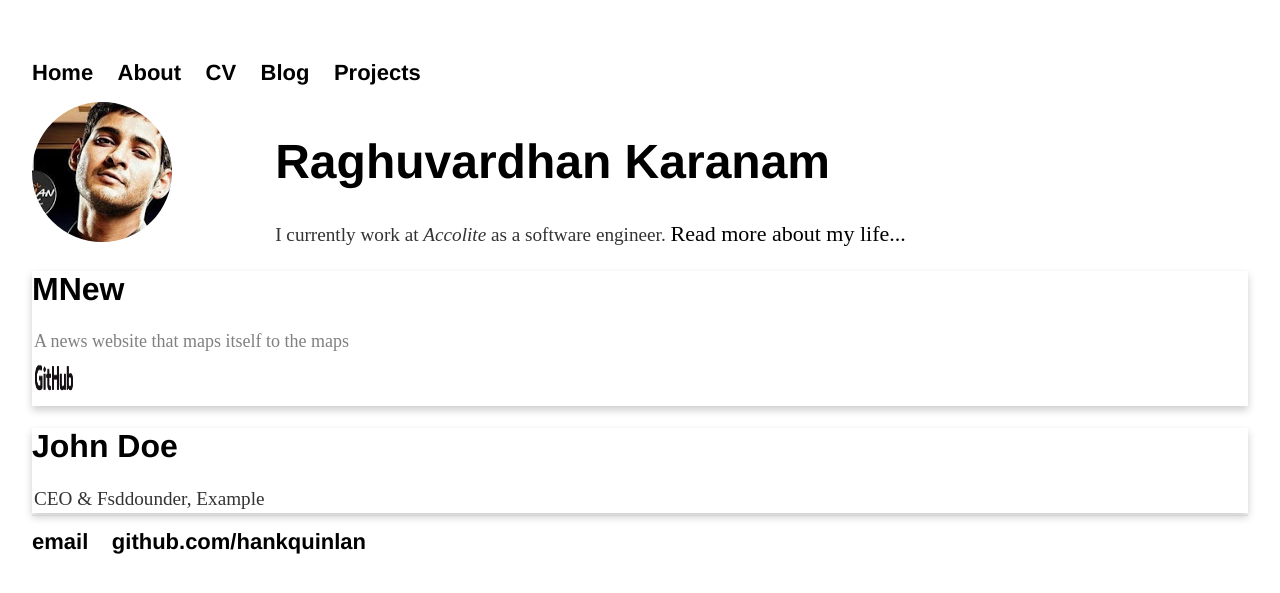
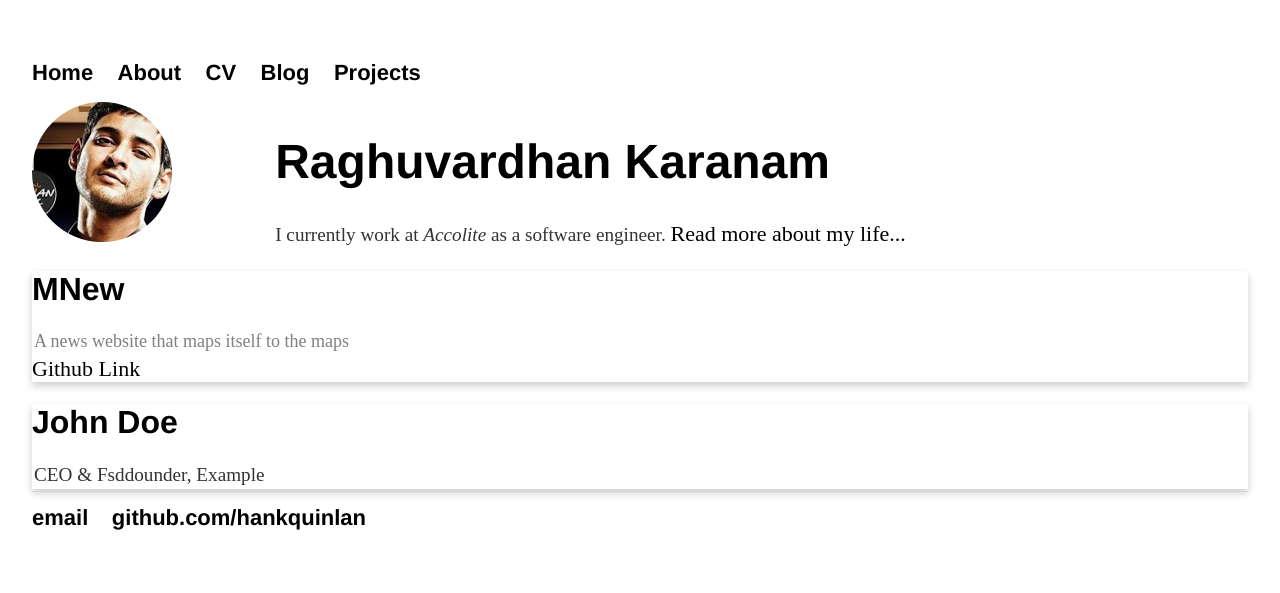
Before and after one commit to raghuvardhan/raghuvardhan.github.io, a Jekyll site: the page built from index.html, in a window 1280 px wide. Shown: the top 593 px of the page. Built offline with Jekyll 4.4.1, drawn with Linux system fonts in a browser that asks for light colours.

Commit message:
Update index.html

```diff
--- a/index.html
+++ b/index.html
@@ -8,7 +8,7 @@ title: Raghu Karanam, Android developer
 <div class="card">
   <h1 class="projectTitle">MNew</h1>
   <p class="description">A news website that maps itself to the maps</p>
-  <a href="https://github.com/raghuvardhan/MNews" title="github"><img class="logo" src="assets/images/githublogo.png" alt="logo"></a>
+  <a href="https://github.com/raghuvardhan/MNews" title="github">Github Link</a>
 </div>
 <div class="card">
   <h1 class="projectTitle">John Doe</h1>
```
